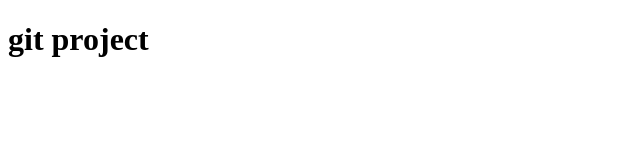
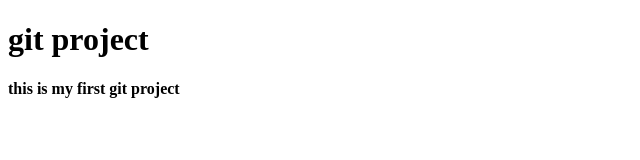
Before and after one commit to shahid072/datewithgit, a plain HTML site: page index.html in a window 1280 px wide. Shown: the whole page, without its empty margins (0-640 px from the left). Drawn offline with Linux system fonts and the light colour scheme.

Commit message:
add text file update index

```diff
--- a/index.html
+++ b/index.html
@@ -7,5 +7,6 @@
 </head>
 <body>
     <h1>git project</h1>
+    <h4>this is my first git project</h4>
 </body>
 </html>
```
Also changed, not shown: text.txt (added).
